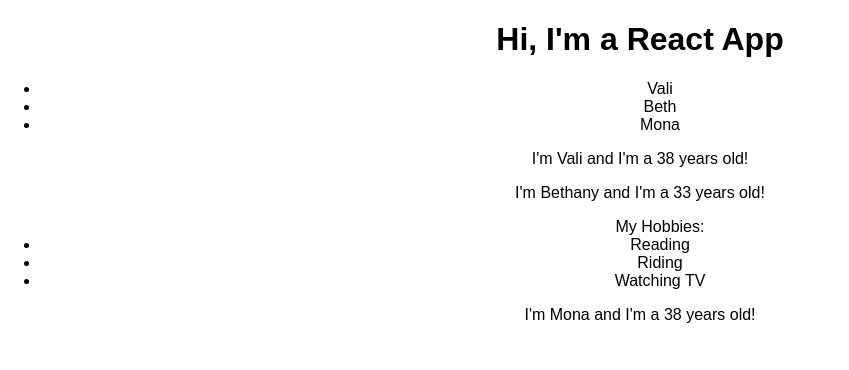
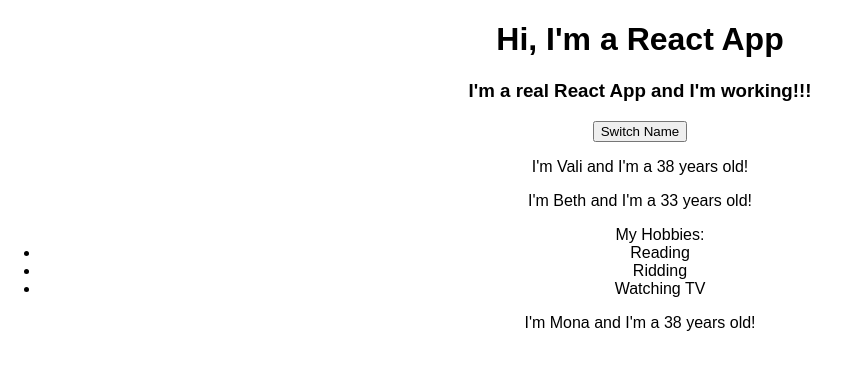
Before and after one commit to valimasca/React-Practice, a React (Create React App) app: page / in a window 1280 px wide. Shown: the top 370 px of the page, without its empty margins (0-849 px from the left). Built offline with nearby package versions, Linux system fonts and the light colour scheme.

Commit message:
lesson41

```diff
--- a/src/App.js
+++ b/src/App.js
@@ -3,28 +3,43 @@
 import Person from './Person/Person';
 
 class App extends Component {
+  state = {
+    persons: [
+      { name: 'Vali', age: 38 },
+      { name: 'Beth', age: 33 },
+      { name: 'Mona', age: 38 }
+    ],
+    otherState: 'some other value'
+  }
+
+  switchNameHandler = () => {
+    //console.log('Was clicked!');
+    this.setState({
+      persons: [
+        { name: 'Valer', age: 38 },
+        { name: 'Beth', age: 33 },
+        { name: 'Ramona', age: 33 }
+      ]
+    })
+  }
+
   render() {
     return (
       <div className="App">
         <h1>Hi, I'm a React App</h1>
-        <ul>
-          <li>Vali</li>
-          <li>Beth</li>
-          <li>Mona</li>
-        </ul>
-        <Person name="Vali" age="38" />
-        <Person name="Bethany" age="33">
+        <h3>I'm a real React App and I'm working!!!</h3>
+        <button onClick={this.switchNameHandler}>Switch Name</button>
+        <Person name={this.state.persons[0].name} age={this.state.persons[0].age} />
+        <Person name={this.state.persons[1].name} age={this.state.persons[1].age}>
           <ul>My Hobbies:
             <li>Reading</li>
-            <li>Riding</li>
+            <li>Ridding</li>
             <li>Watching TV</li>
           </ul>
         </Person>
-        <Person name="Mona" age="38" />
+        <Person name={this.state.persons[2].name} age={this.state.persons[2].age} />
       </div>
     );
-    // return React.createElement('div', null,
-    //   React.createElement('h1', { className: 'App' }, 'Hi, I\'m React App!!!'));
   }
 }
 
```
